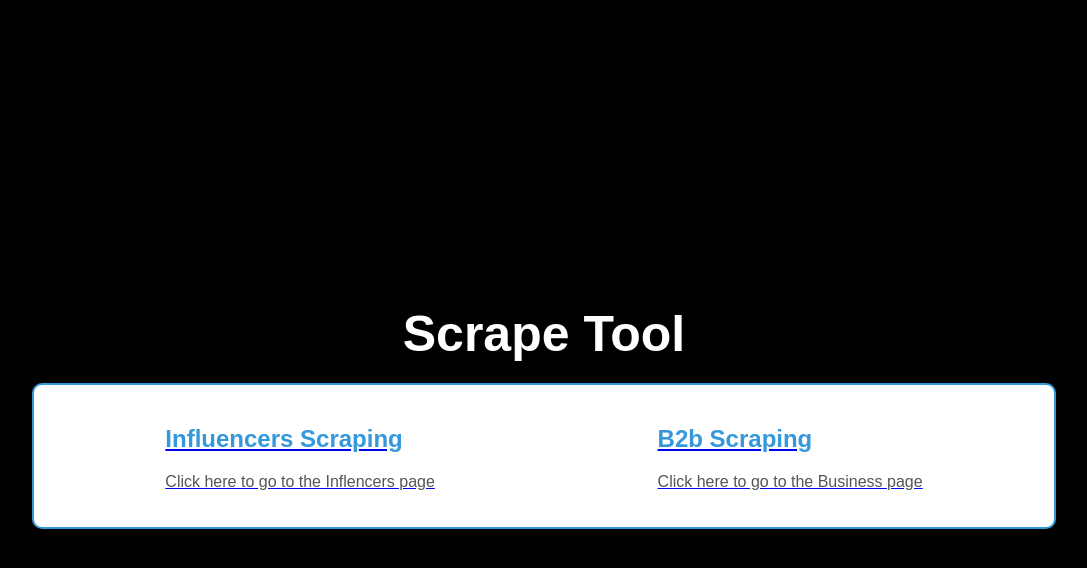
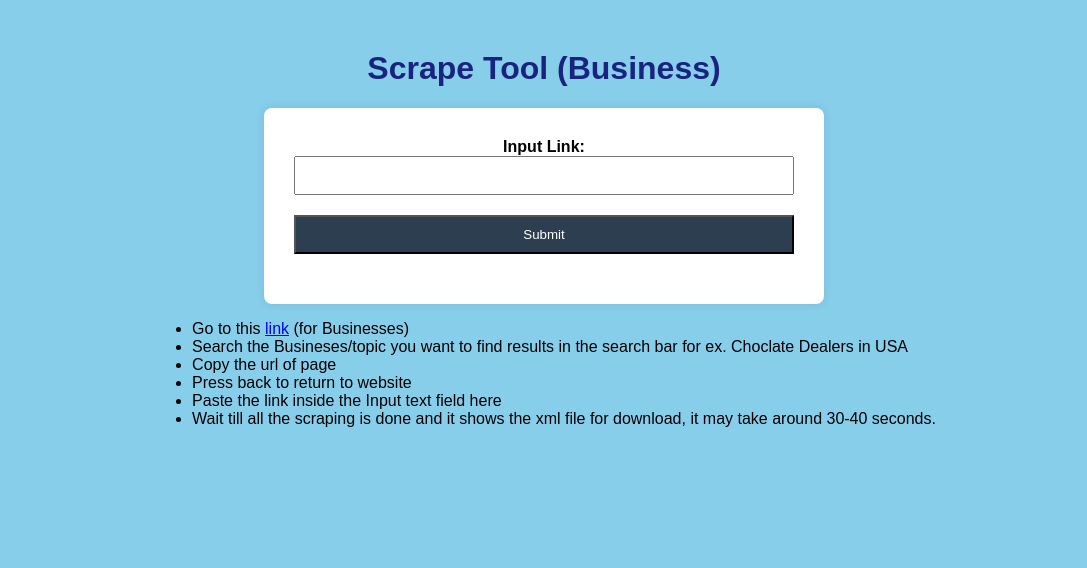
Before and after one commit to VanshikaA27/leads-generation, a Flask app: page / in a window 1280 px wide. Shown: the top 568 px of the page, without its empty margins (96-1183 px from the left). Run offline with Flask 3, Linux system fonts and the light colour scheme.

Commit message:
Home Changed

```diff
--- a/app.py
+++ b/app.py
@@ -7,12 +7,12 @@ import pandas as pd
 
 app = Flask(__name__)
 
-@app.route('/')
-def home():
-  return render_template('home.html')
+# @app.route('/')
+# def home():
+#   return render_template('home.html')
 
 
-@app.route('/business', methods=['GET', 'POST'])
+@app.route('/', methods=['GET', 'POST'])
 def business():
    if request.method == 'POST':
         input_link = request.form['input_link']
--- a/templates/Business.html
+++ b/templates/Business.html
@@ -70,9 +70,11 @@
         <ul>
             <li> Go to this <a href="https://www.google.com/maps/search/">link</a> (for Businesses)</li>
 
-            <li> Search the Busineses/topic you want to find results.for ex. Choclate Dealers in USA </li>
-            <li> Copy the above link</li>
+            <li> Search the Busineses/topic you want to find results in the search bar for ex. Choclate Dealers in USA </li>
+            <li> Copy the url of page</li>
+            <li> Press back to return to website</li>
             <li> Paste the link inside the Input text field here </li>
+            <li> Wait till all the scraping is done and it shows the xml file for download, it may take around 30-40 seconds. </li>
         </ul>
     </div>
 
--- a/templates/home.html
+++ b/templates/home.html
@@ -66,15 +66,16 @@
     <h1>Scrape Tool</h1>
 
     <div class="container">
-        <a href="{{ url_for('influencers') }}" class="card">
+        <a href="{{ url_for('influencers') }}" class="card"></a>
             <h2>Influencers Scraping</h2>
             <p>Click here to go to the Inflencers page</p>
-        </a>
 
-        <a href="{{ url_for('business') }}" class="card">
+    </div>
+    <div class="container1">
+        <a href="{{ url_for('business') }}" class="card"></a>
             <h2>B2b Scraping</h2>
             <p>Click here to go to the Business page</p>
-        </a>
+
     </div>
 
 
```
